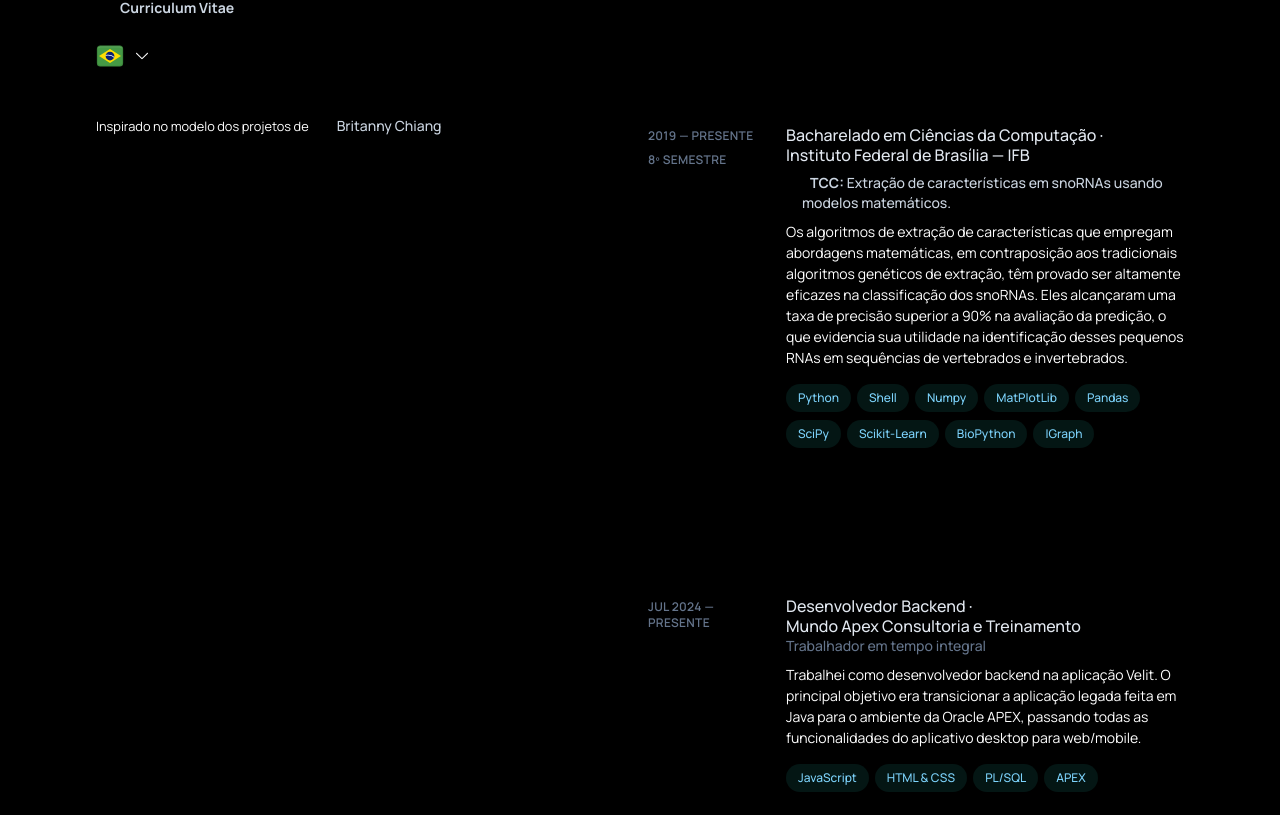
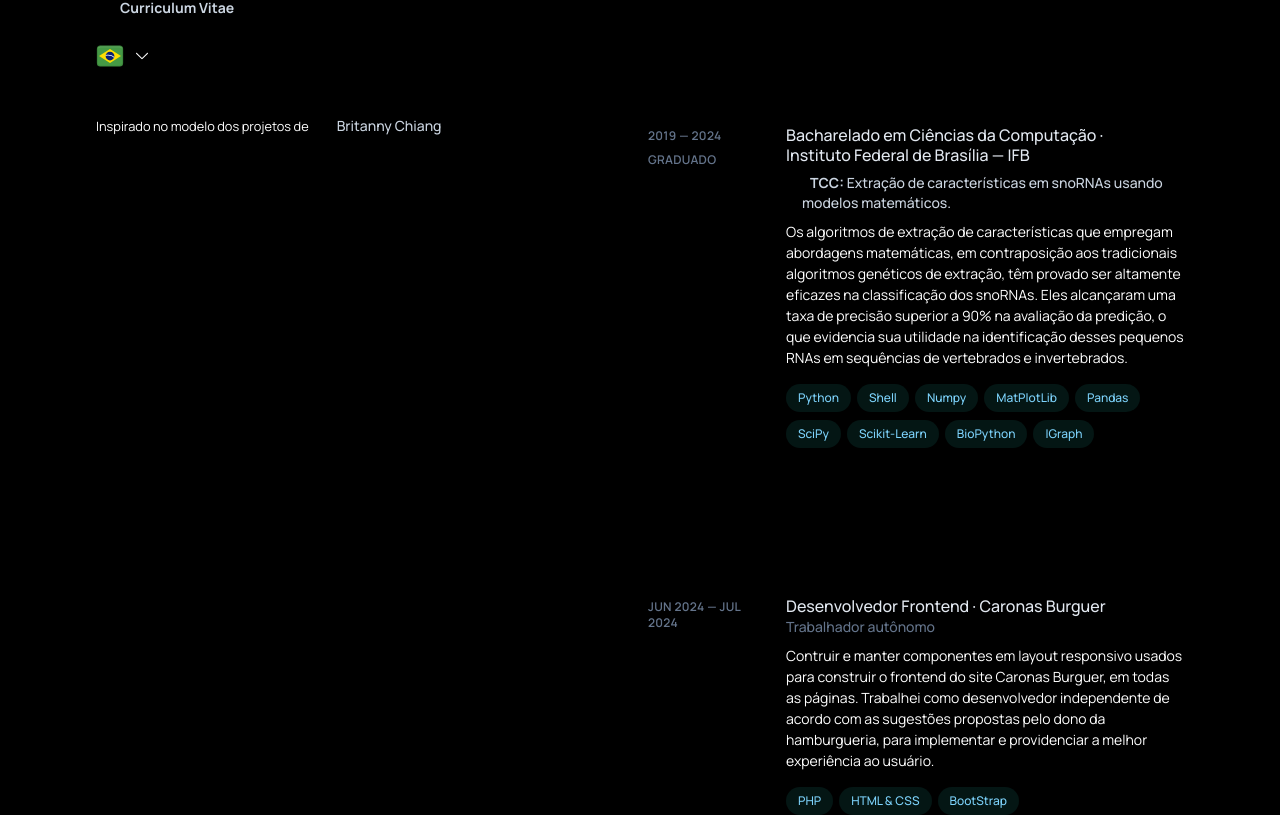
Before and after one commit to marcos-c1/portfolio-v2, a Next.js app: page / in a window 1280 px wide. Shown: the part 578-1393 px from the top of the page. Built offline with nearby package versions, Linux system fonts and the light colour scheme.

Commit message:
fix: graduated

```diff
--- a/src/components/main.tsx
+++ b/src/components/main.tsx
@@ -97,12 +97,8 @@ function Education() {
       "BioPython",
       "IGraph",
     ],
-    date:
-      langContext?.lang == Languages.ptbr
-        ? "2019 — Presente"
-        : "2019 — Present",
-    semester:
-      langContext?.lang == Languages.ptbr ? "8º semestre" : "8th semester",
+    date: langContext?.lang == Languages.ptbr ? "2019 —  2024" : "2019 —  2024",
+    semester: langContext?.lang == Languages.ptbr ? "Graduado" : "Graduated",
   };
 
   return (
@@ -207,30 +203,30 @@ function Education() {
 function Experience() {
   const langContext = useContext(LanguageContext);
   const experience: IExperience[] = [
-    {
-      title:
-        langContext?.lang == Languages.ptbr
-          ? "Desenvolvedor Backend"
-          : "Backend Developer",
-      company:
-        langContext?.lang == Languages.ptbr
-          ? "Mundo Apex Consultoria e Treinamento"
-          : "Apex World Consulting & Training",
-      occupation:
-        langContext?.lang == Languages.ptbr
-          ? "Trabalhador em tempo integral"
-          : "Full-time worker",
-      resume:
-        langContext?.lang == Languages.ptbr
-          ? "Trabalhei como desenvolvedor backend na aplicação Velit. O principal objetivo era transicionar a aplicação legada feita em Java para o ambiente da Oracle APEX, passando todas as funcionalidades do aplicativo desktop para web/mobile."
-          : "I worked as a backend developer on the Velit application. The main objective was to transition the legacy application made in Java to the Oracle APEX environment, going through all the functionalities of the desktop application for web/mobile.",
-      technologiesUsed: ["JavaScript", "HTML & CSS", "PL/SQL", "APEX"],
-      date:
-        langContext?.lang == Languages.ptbr
-          ? "Jul 2024 — Presente"
-          : "Jul 2024 — Present",
-      websiteURL: "https://mundoapex.com.br/",
-    },
+    //{
+    //  title:
+    //    langContext?.lang == Languages.ptbr
+    //      ? "Desenvolvedor Backend"
+    //      : "Backend Developer",
+    //  company:
+    //    langContext?.lang == Languages.ptbr
+    //      ? "Mundo Apex Consultoria e Treinamento"
+    //      : "Apex World Consulting & Training",
+    //  occupation:
+    //    langContext?.lang == Languages.ptbr
+    //      ? "Trabalhador em tempo integral"
+    //      : "Full-time worker",
+    //  resume:
+    //    langContext?.lang == Languages.ptbr
+    //      ? "Trabalhei como desenvolvedor backend na aplicação Velit. O principal objetivo era transicionar a aplicação legada feita em Java para o ambiente da Oracle APEX, passando todas as funcionalidades do aplicativo desktop para web/mobile."
+    //      : "I worked as a backend developer on the Velit application. The main objective was to transition the legacy application made in Java to the Oracle APEX environment, going through all the functionalities of the desktop application for web/mobile.",
+    //  technologiesUsed: ["JavaScript", "HTML & CSS", "PL/SQL", "APEX"],
+    //  date:
+    //    langContext?.lang == Languages.ptbr
+    //      ? "Jul 2024 — Presente"
+    //      : "Jul 2024 — Present",
+    //  websiteURL: "https://mundoapex.com.br/",
+    //},
     {
       title:
         langContext?.lang == Languages.ptbr
```
